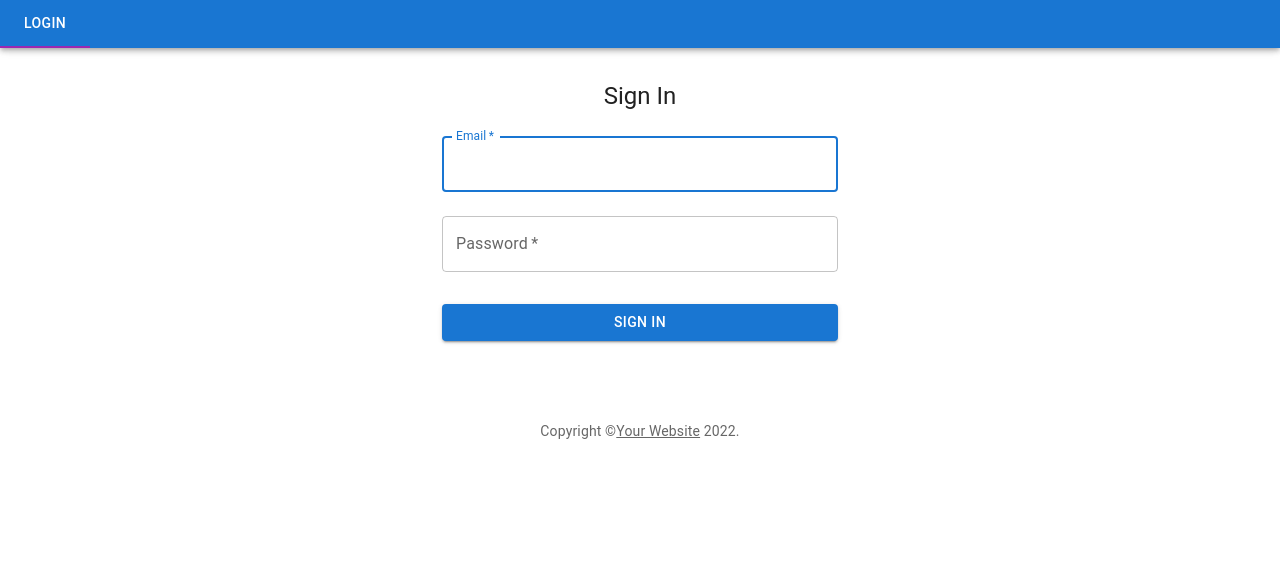
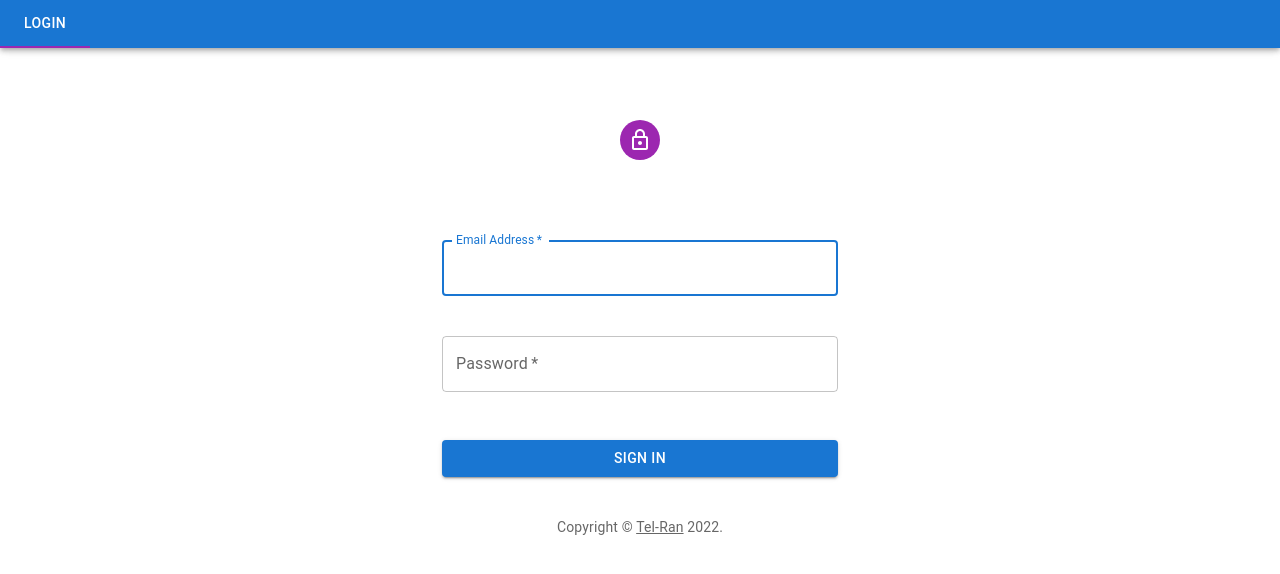
Before and after one commit to Java46IgorVorobyov/react-application, a React (Create React App) app: page /login in a window 1280 px wide. Shown: the top 574 px of the page. Built offline with nearby package versions, Linux system fonts and the light colour scheme.

Commit message:
Homework/#44/LoginForm/Alert/finalCodeSprint6

```diff
--- a/src/App.tsx
+++ b/src/App.tsx
@@ -1,6 +1,6 @@
 import React, {useMemo} from 'react';
 import {BrowserRouter, Navigate, Route, Routes} from 'react-router-dom';
-import {COURSES_PATH, ROUTES} from './config/routes-config';
+import {COURSES_PATH, LOGIN_PATH, ROUTES} from './config/routes-config';
 import Navigator from './components/navigators/Navigator';
 import {ClientData} from "./models/ClientData";
 import {useSelector} from "react-redux";
@@ -15,7 +15,7 @@ const App: React.FC = () => {
     React.useEffect(() => setFlNavigate(false), [])
     return <BrowserRouter>
         <Navigator items={relevantItems}/>
-        {flNavigate && clientData.email && <Navigate to={COURSES_PATH}></Navigate>}
+        {flNavigate && (clientData.email ? <Navigate to={COURSES_PATH}></Navigate> : <Navigate to={LOGIN_PATH}></Navigate>)}
         <Routes>
             {getRoutes(relevantItems)}
         </Routes>
@@ -30,8 +30,7 @@ function getRoutes(relevantItems: RouteType[]): React.ReactNode {
 
 function getRelevantItems(clientData: ClientData): RouteType[] {
     //TODO for admin
-    return !!clientData.isAdmin ? ROUTES.filter(route => (!!clientData.email && route.admin && route.authenticated)
-        || (!clientData.email && !route.admin && !route.authenticated))
-        : ROUTES.filter(route => (!!clientData.email && route.user && route.authenticated)
-        || (!clientData.email && !route.user && !route.authenticated));
+    return ROUTES.filter(r => (!!clientData.email && r.authenticated)
+        || (!clientData.email && !r.authenticated && !r.administrator)
+        || (clientData.isAdmin && r.administrator));
 }
--- a/src/components/forms/LoginForm.tsx
+++ b/src/components/forms/LoginForm.tsx
@@ -1,22 +1,27 @@
-import React, {useState} from 'react';
-import LoginData from "../../models/LoginData";
-import {Box, Button, Container, createTheme, CssBaseline, Link, TextField, ThemeProvider, Typography} from "@mui/material";
-import loginData from "../../models/LoginData";
+import * as React from 'react';
+import Avatar from '@mui/material/Avatar';
+import Button from '@mui/material/Button';
+import CssBaseline from '@mui/material/CssBaseline';
+import TextField from '@mui/material/TextField';
+import Link from '@mui/material/Link';
+import Box from '@mui/material/Box';
+import LockOutlinedIcon from '@mui/icons-material/LockOutlined';
+import Typography from '@mui/material/Typography';
+import Container from '@mui/material/Container';
+import {createTheme, ThemeProvider} from '@mui/material/styles';
+import LoginData from '../../models/LoginData';
+import {Alert} from "@mui/material";
 
 type Props = {
-    submitFn: (loginData: LoginData) => void;
+    submitFn: (loginData: LoginData) => boolean
 }
-
-let inputElement: any;
-let inputPassword: any;
-
 
 function Copyright(props: any) {
     return (
         <Typography variant="body2" color="text.secondary" align="center" {...props}>
-            {'Copyright ©'}
-            <Link color="inherit" href="https://usnd.to/CptW">
-                Your Website
+            {'Copyright © '}
+            <Link color="inherit" href="https://tel-ran.com">
+                Tel-Ran
             </Link>{' '}
             {new Date().getFullYear()}
             {'.'}
@@ -24,40 +29,47 @@ function Copyright(props: any) {
     );
 }
 
-const LoginForm: React.FC<Props> = ({submitFn}) => {
+const theme = createTheme();
 
-    function onLogin() {
-        const loginEmail: string = inputElement.value;
-        const loginPassword: string = inputPassword.value;
-        const loginTokens: string[] = [loginEmail, loginPassword];
-        submitFn({email: loginTokens[0], password: loginTokens[1]});
+export default function LoginForm({submitFn}: Props) {
+    const [flAlert, setAlert] = React.useState<boolean>(false);
+    const handleSubmit = (event: React.FormEvent<HTMLFormElement>) => {
+        event.preventDefault();
+        const data = new FormData(event.currentTarget);
+        const loginData = {email: data.get('email') as string, password: data.get('password') as string}
+        console.log(loginData);
+        if(!submitFn(loginData)) {
+            setAlert(true);
         }
+    };
 
-    React.useEffect(() => {
-        inputElement = document.getElementById("email");
-        inputPassword = document.getElementById("password");
-    })
-
-
-    const theme = createTheme();
     return (
         <ThemeProvider theme={theme}>
             <Container component="main" maxWidth="xs">
                 <CssBaseline/>
-                <Box sx={{marginTop: 8, display: "flex", flexDirection: "column", alignItems: "center"}}>
-                    <Typography component="h1" variant="h5">Sign In</Typography>
-                    <Box component="form" onSubmit={onLogin} sx={{mt: 1}}>
+                <Box
+                    sx={{
+                        mt: {xs: 15, sm: 1, md: 15},
+                        display: 'flex',
+                        flexDirection: 'column',
+                        alignItems: 'center',
+                    }}>
+                    {flAlert && <Alert onClose={() => setAlert(false)} severity="error"
+                                       sx={{width: "50vw", mb: {xs: 5, sm: 1, md: 5}}}>Wrong Credentials</Alert>}
+                    <Avatar sx={{bgcolor: 'secondary.main'}}>
+                        <LockOutlinedIcon/>
+                    </Avatar>
+                    <Box component="form" onSubmit={handleSubmit} sx={{mt: {xs: 8, sm: 2, md: 10}}}>
                         <TextField
-                        margin="normal"
                             required
                             fullWidth
                             id="email"
-                        label="Email"
+                            label="Email Address"
                             name="email"
-                        autoComplete="email"
                             autoFocus
                         />
                         <TextField
+                            sx={{mt: {xs: 5, sm: 2, md: 5}}}
                             margin="normal"
                             required
                             fullWidth
@@ -65,15 +77,20 @@ const LoginForm: React.FC<Props> = ({submitFn}) => {
                             label="Password"
                             type="password"
                             id="password"
-                        autoComplete="current-password"
                         />
-                        <Button type="submit" fullWidth variant="contained" sx={{mt: 3, mb: 2}}>Sign In</Button>
+                        <Button
+                            type="submit"
+                            fullWidth
+                            variant="contained"
+                            sx={{mt: {xs: 5, sm: 2, md: 5}}}
+                        >
+                            Sign In
+                        </Button>
+
                     </Box>
                 </Box>
-                <Copyright sx={{mt: 8, mb: 4}}/>
+                <Copyright sx={{mt: {xs: 5, sm: 2, md: 5}}}/>
             </Container>
         </ThemeProvider>
     );
-};
-
-export default LoginForm;
+}
--- a/src/components/pages/Generation.tsx
+++ b/src/components/pages/Generation.tsx
@@ -1,19 +1,22 @@
 import React, {useEffect} from "react";
-import {coursesService} from "../../config/service-config";
 import courseData from '../../config/courseData.json'
 import {range} from "../../util/functions";
 import {getRandomCourse} from "../../util/randomCourse";
 import {useDispatch} from "react-redux";
 import {addCourse} from "../../redux/actions";
+import {useNavigate} from "react-router-dom";
+import {COURSES_PATH} from "../../config/routes-config";
 
 const INPUT_GENERATION_ID = "input-generation-id"
 let inputElement: any;
 const Generation: React.FC = () => {
     const dispatch = useDispatch();
+    const navigate = useNavigate();
 
     function onInput() {
         const nCourses: number = +inputElement.value;
-        range(0, nCourses).forEach(i => dispatch(addCourse(getRandomCourse(courseData))))
+        range(0, nCourses).forEach(i => dispatch(addCourse(getRandomCourse(courseData))));
+        navigate(COURSES_PATH);
     }
 
     useEffect(() => {
--- a/src/components/pages/Login.tsx
+++ b/src/components/pages/Login.tsx
@@ -1,23 +1,27 @@
-import React, {useState} from "react";
+import React from "react";
 import {useDispatch} from "react-redux";
 import {ClientData} from "../../models/ClientData";
+import LoginData from "../../models/LoginData";
 import {authAction} from "../../redux/actions";
-import AuthServiceClient from "../../service/AuthServiceClient";
 import LoginForm from "../forms/LoginForm";
-import LoginData from "../../models/LoginData";
-import {Alert} from "@mui/material";
-
-const authService = new AuthServiceClient();
+import {useNavigate} from "react-router-dom";
+import {COURSES_PATH} from "../../config/routes-config";
+import {authService} from "../../config/service-config";
 
 const Login: React.FC = () => {
+    const navigate = useNavigate();
     const dispatch = useDispatch();
 
-
-    return <LoginForm submitFn={function (loginData: LoginData): void {
+    return <LoginForm submitFn={function (loginData: LoginData): boolean {
         const clientData = authService.login(loginData);
         if (!!clientData) {
             dispatch(authAction(clientData as ClientData));
+            navigate(COURSES_PATH);
+            return true;
         }
+        return false;
     }}/>
 }
+
+
 export default Login;
--- a/src/components/pages/Logout.tsx
+++ b/src/components/pages/Logout.tsx
@@ -1,12 +1,23 @@
+import {Button} from "@mui/material";
 import React from "react";
 import {useDispatch} from "react-redux";
-import {Button} from "@mui/material";
+import {emptyClientData} from "../../models/ClientData";
 import {authAction} from "../../redux/actions";
-import {emptyClientData} from "../../models/ClientData";
+import {useNavigate} from "react-router-dom";
+import {authService} from "../../config/service-config";
+import {LOGIN_PATH} from "../../config/routes-config";
 
 const Logout: React.FC = () => {
+    const navigate = useNavigate();
     const dispatch = useDispatch();
 
-    return <Button onClick={() => dispatch(authAction(emptyClientData))}>Logout</Button>
+    function onLogout() {
+        if (authService.logout()) {
+            dispatch(authAction(emptyClientData));
+            navigate(LOGIN_PATH);
+        }
+    }
+
+    return <Button onClick={onLogout}>Logout</Button>
 }
 export default Logout;
--- a/src/config/service-config.ts
+++ b/src/config/service-config.ts
@@ -1,3 +1,6 @@
 import CoursesServiceArray from "../service/CoursesServiceArray";
+import AuthServiceClient from "../service/AuthServiceClient";
 
 export const coursesService = new CoursesServiceArray();
+
+export const authService = new AuthServiceClient();
--- a/src/models/RouteType.ts
+++ b/src/models/RouteType.ts
@@ -6,6 +6,6 @@ export type RouteType = {
     element: ReactNode;
     authenticated?: boolean;// if true route item may be shown only if a client is auth
     user?: boolean;
-    admin?: boolean;
+    administrator?: boolean;
     //TODO additional property
 }
```
Also changed, not shown: src/components/pages/Courses.tsx (+14 -11 lines), src/config/routes-config.tsx (+7 -8 lines), src/service/AuthServiceClient.ts (+6 -2 lines). Lines whose indentation alone changed are shown as unchanged.
